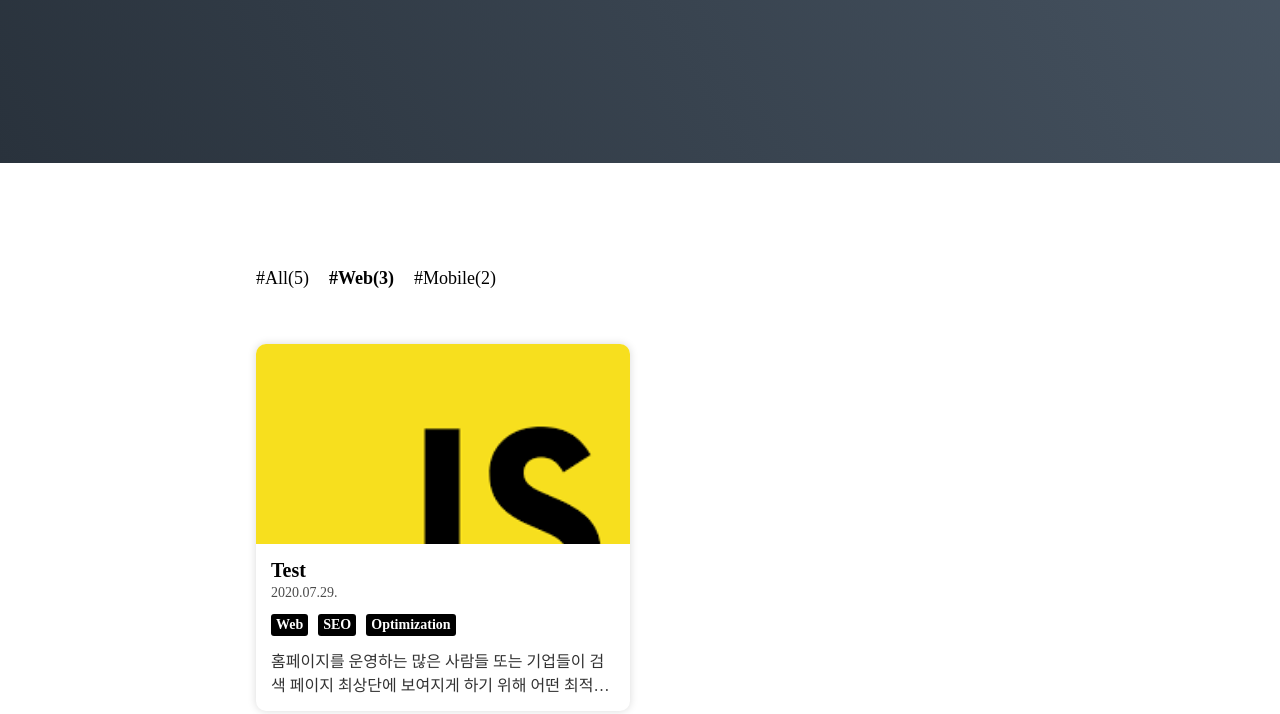
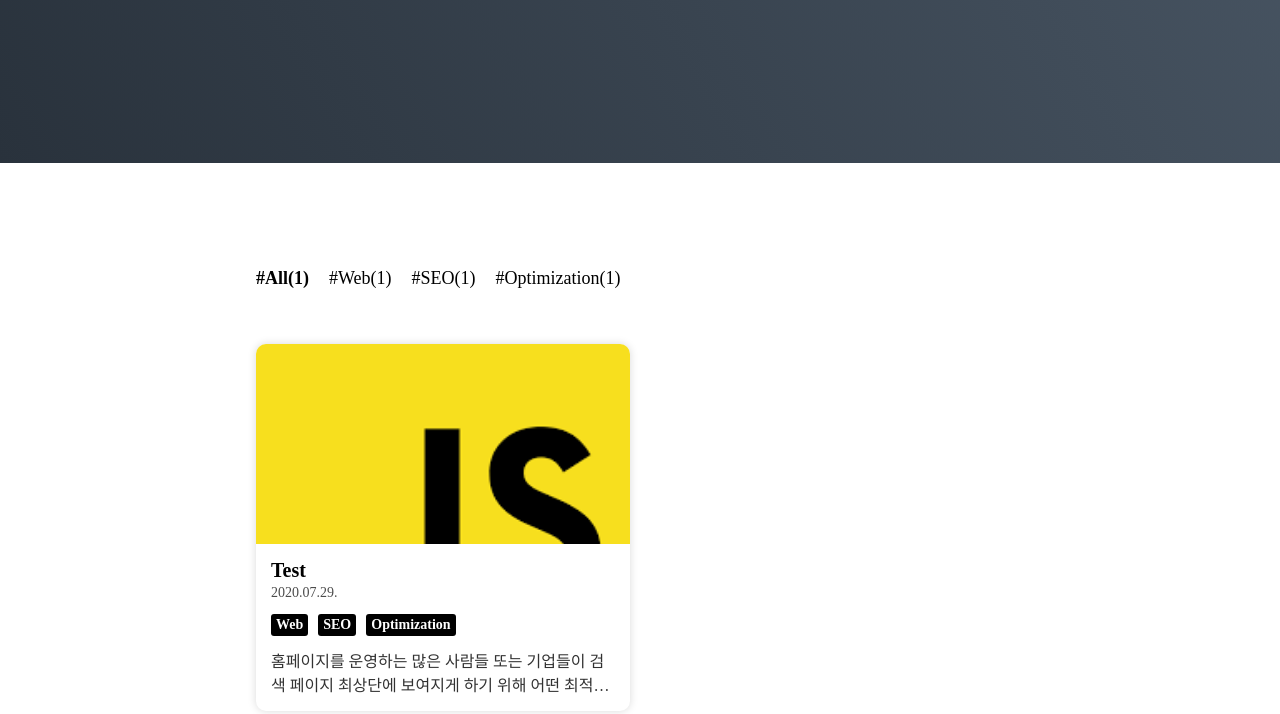
Before and after one commit to maaaaaaaaad/woongsblog.github.io, a Gatsby site: page / in a window 1280 px wide. Shown: the part 237-951 px from the top of the page. Built offline with nearby package versions, Linux system fonts and the light colour scheme; Gatsby itself is replaced by a stand-in of ours.

Commit message:
fiexd index.tsx

```diff
--- a/package.json
+++ b/package.json
@@ -25,6 +25,7 @@
     "gatsby-transformer-sharp": "^3.6.0",
     "prismjs": "^1.24.0",
     "prop-types": "^15.7.2",
+    "query-string": "^7.0.1",
     "react": "^17.0.1",
     "react-dom": "^17.0.1",
     "react-helmet": "^6.1.0"
--- a/src/pages/index.tsx
+++ b/src/pages/index.tsx
@@ -1,14 +1,18 @@
-import React, { FunctionComponent } from 'react';
+import React, { FunctionComponent, useMemo } from 'react';
 import styled from '@emotion/styled';
 import GlobalStyle from 'components/Common/GlobalStyle';
 import Footer from 'components/Common/Footer';
-import CategoryList from 'components/Main/CategoryList';
+import CategoryList, { CategoryListProps } from 'components/Main/CategoryList';
 import Introduction from 'components/Main/Introduction';
 import PostList, { PostType } from 'components/Main/PostList';
 import { ProfileImageProps } from 'components/Main/ProfileImage';
 import { graphql } from 'gatsby';
+import queryString, { ParsedQuery } from 'query-string';
 
 interface IndexPageProps {
+  location: {
+    search: string;
+  };
   data: {
     allMarkdownRemark: {
       edges: PostType[];
@@ -27,13 +31,8 @@ const Container = styled.div`
   height: 100%;
 `;
 
-const CATEGORY_LIST = {
-  All: 5,
-  Web: 3,
-  Mobile: 2,
-};
-
 const IndexPage: FunctionComponent<IndexPageProps> = function ({
+  location: { search },
   data: {
     allMarkdownRemark: { edges },
     file: {
@@ -41,11 +40,45 @@ const IndexPage: FunctionComponent<IndexPageProps> = function ({
     },
   },
 }) {
+  const parsed: ParsedQuery<string> = queryString.parse(search);
+  const selectedCategory: string =
+    typeof parsed.category !== 'string' || !parsed.category
+      ? 'All'
+      : parsed.category;
+
+  const categoryList = useMemo(
+    () =>
+      edges.reduce(
+        (
+          list: CategoryListProps['categoryList'],
+          {
+            node: {
+              frontmatter: { categories },
+            },
+          }: PostType,
+        ) => {
+          categories.forEach(category => {
+            if (list[category] === undefined) list[category] = 1;
+            else list[category]++;
+          });
+
+          list['All']++;
+
+          return list;
+        },
+        { All: 0 },
+      ),
+    [],
+  );
+
   return (
     <Container>
       <GlobalStyle />
       <Introduction profileImage={fluid} />
-      <CategoryList selectedCategory="Web" categoryList={CATEGORY_LIST} />
+      <CategoryList
+        selectedCategory={selectedCategory}
+        categoryList={categoryList}
+      />
       <PostList posts={edges} />
       <Footer />
     </Container>
```
Also changed, not shown: README.md, 1 other file.
